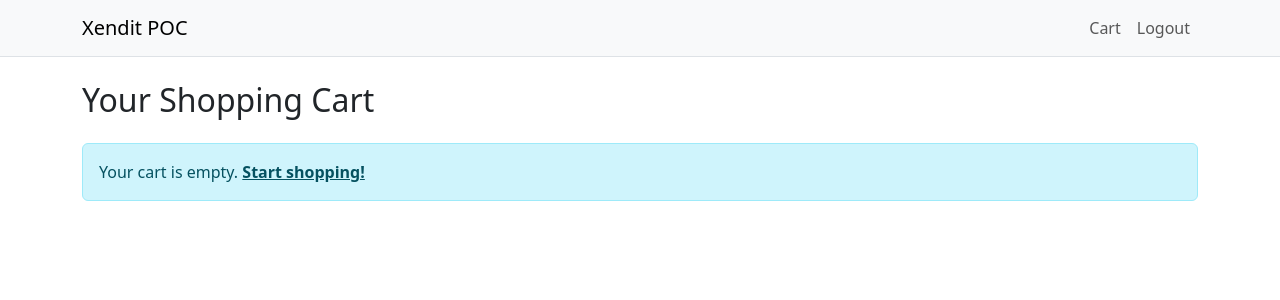
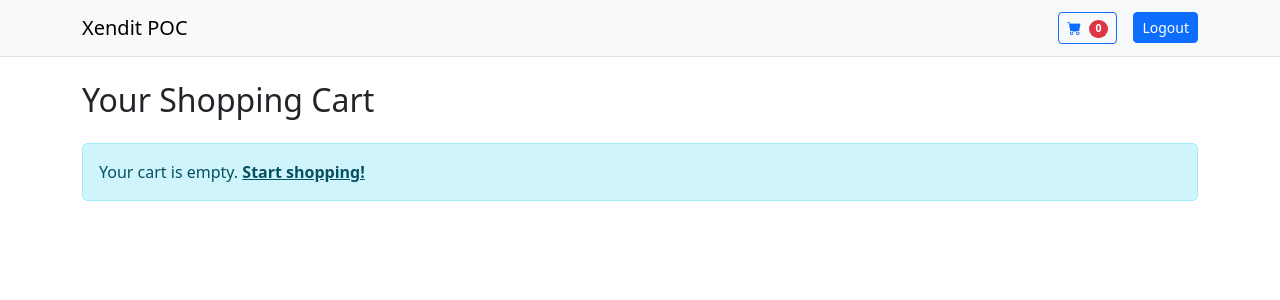
Before and after one commit to BimantoroW/django-xendit-poc, a Django app: page /cart/ in a window 1280 px wide. Shown: the top 300 px of the page. Run offline with Django 5.2, Linux system fonts and the light colour scheme; the visitor is signed in with stand-in values (Sample User, id 1); data that the repository does not hold is empty.

Commit message:
feat(core): change navbar icons

```diff
--- a/templates/base.html
+++ b/templates/base.html
@@ -7,6 +7,7 @@
     <title>{% block title %}Xendit POC{% endblock %}</title>
     <link href="https://cdn.jsdelivr.net/npm/bootstrap@5.3.7/dist/css/bootstrap.min.css" rel="stylesheet"
         integrity="sha384-LN+7fdVzj6u52u30Kp6M/trliBMCMKTyK833zpbD+pXdCLuTusPj697FH4R/5mcr" crossorigin="anonymous">
+    <link rel="stylesheet" href="https://cdn.jsdelivr.net/npm/bootstrap-icons@1.13.1/font/bootstrap-icons.min.css">
 </head>
 
 <body>
@@ -21,25 +22,29 @@
                 <ul class="navbar-nav ms-auto">
                     {% if user.is_authenticated %}
                     <li class="nav-item">
-                        <a class="nav-link" href="{% url 'cart:view' %}">
-                            Cart
-                            {% if cart_item_count > 0 %}
-                            <span class="badge rounded-pill bg-primary ms-1">{{ cart_item_count }}</span>
-                            {% endif %}
-                        </a>
+                        <span id="navbar-cart-link">
+                            <a class="btn btn-outline-primary btn-sm" href="{% url 'cart:view' %}">
+                                <i class="bi bi-cart-fill me-1"></i>
+                                {% if cart_item_count > 0 %}
+                                <span class="badge rounded-pill bg-danger">{{ cart_item_count }}</span>
+                                {% else %}
+                                <span class="badge rounded-pill bg-danger">0</span>
+                                {% endif %}
+                            </a>
+                        </span>
                     </li>
                     <li class="nav-item">
                         <form action="{% url 'users:logout' %}" method="post" class="d-inline">
                             {% csrf_token %}
-                            <button type="submit" class="btn btn-link nav-link">Logout</button>
+                            <button type="submit" class="btn btn-primary btn-sm ms-3">Logout</button>
                         </form>
                     </li>
                     {% else %}
                     <li class="nav-item">
-                        <a class="nav-link" href="{% url 'users:login' %}">Login</a>
+                        <a class="btn btn-outline-primary btn-sm" href="{% url 'users:login' %}">Login</a>
                     </li>
                     <li class="nav-item">
-                        <a class="nav-link" href="{% url 'users:register' %}">Register</a>
+                        <a class="btn btn-outline-primary btn-sm ms-3" href="{% url 'users:register' %}">Register</a>
                     </li>
                     {% endif %}
                 </ul>
```
